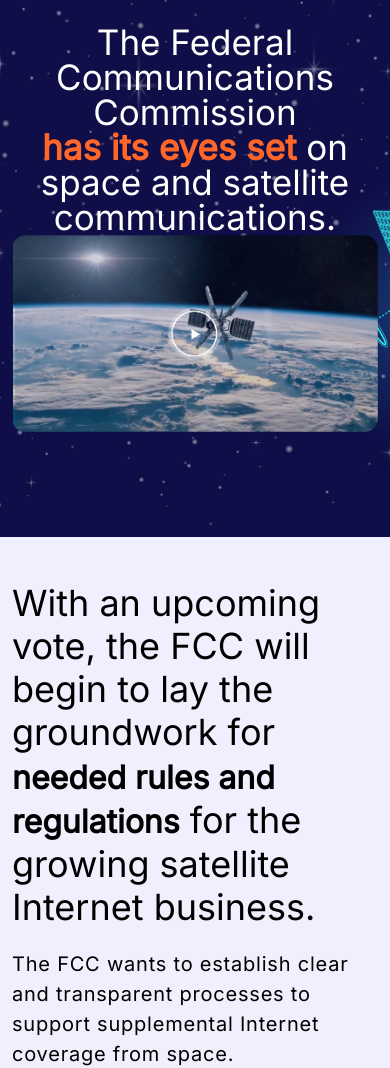
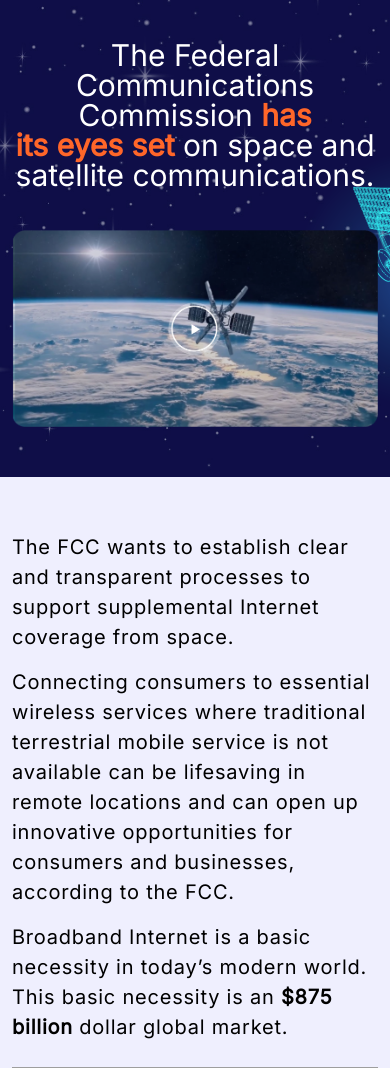
Before and after one commit to Moazam05/digital-locations, a PHP site: page /newsroom/ftc.php in a window 390 px wide. Shown: the part 111-1179 px from the top of the page. Run offline with PHP 8.4, Linux system fonts and the light colour scheme; some libraries are stand-ins or nearby versions; some web fonts are replaced; grey boxes are pictures that could not be loaded.

Commit message:
section 1 mobile responsive

```diff
--- a/assets/scss/views/_ftc.scss
+++ b/assets/scss/views/_ftc.scss
@@ -203,6 +203,10 @@
   }
 }
 
+.mobile-head {
+  display: none;
+}
+
 // Responsive
 @media (max-width: 1536px) {
   .upcoming-vote {
@@ -258,25 +262,31 @@
 
 @media (max-width: 768px) {
   .hero-section {
-    height: unset;
+    .desktop-head {
+      display: none;
+    }
+
+    .mobile-head {
+      display: block !important;
+    }
 
     .heading h1 {
-      font-size: 35px;
-      margin: 25px 0 0 0;
+      font-size: 30px;
+      margin: 40px 0;
     }
 
-    .satellite-img img {
-      height: unset;
+    .satellite-img {
+      padding-bottom: 50px;
     }
   }
 
   .upcoming-vote {
-    padding: 45px 0;
+    padding: 40px 0;
 
-    h2 {
-      font-size: 36px;
-      margin-bottom: 20px;
+    .upcoming-head {
+      display: none;
     }
+
     p {
       font-size: 20px;
       margin-top: 15px;
--- a/newsroom/ftc.php
+++ b/newsroom/ftc.php
@@ -8,10 +8,15 @@
 <section class="hero-section">
     <div class="container">
         <div class="heading">
-            <h1>The Federal Communications Commission
+            <h1 class="desktop-head">The Federal Communications Commission
                 <br>
                 <span>has its eyes set</span> on space and satellite
                 <br>
+                communications.
+            </h1>
+            <h1 class="mobile-head">
+                The Federal Communications Commission
+                <span>has <br> its eyes set</span> on space and satellite
                 communications.
             </h1>
         </div>
@@ -28,9 +33,10 @@
     <div class="container">
         <div class="row">
             <div class="col-md-6">
-                <h2>
+                <h2 class="upcoming-head">
                     With an upcoming vote, the FCC will begin to lay the groundwork for <span>needed rules and regulations</span> for the growing satellite Internet business.
                 </h2>
+
                 <p class="first-fcc">The FCC wants to establish clear and transparent processes to support supplemental Internet coverage from space. </p>
 
                 <p>Connecting consumers to essential wireless services where traditional terrestrial mobile service is not available can be lifesaving in remote locations and can open up innovative opportunities for consumers and businesses, according to the FCC.  </p>
```
Also changed, not shown: assets/css/style.min.css, 1 other file.
